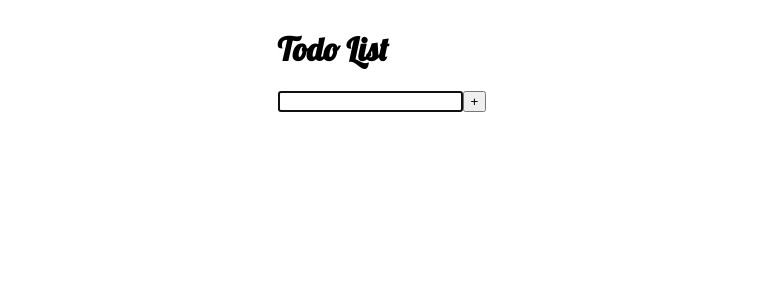
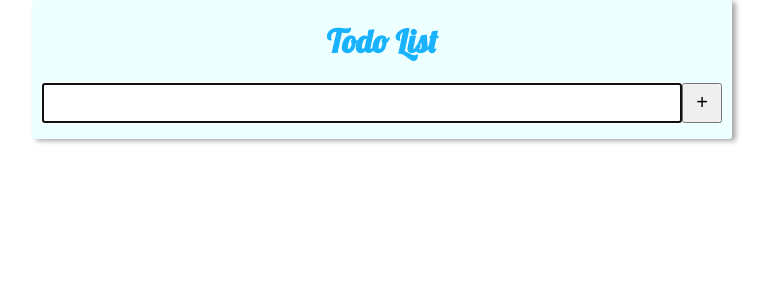
Before and after one commit to makstheimba/react_redux_todo, a React app: page / in a window 1280 px wide. Shown: the top 300 px of the page, without its empty margins (258-1028 px from the left). Built offline with nearby package versions, Linux system fonts and the light colour scheme.

Commit message:
Styling todos

```diff
--- a/src/App.js
+++ b/src/App.js
@@ -11,7 +11,7 @@ function TodoForm(props) {
     }
 
     return (
-            <form onSubmit={e => {addTodoAndClear(e, input)}}>
+            <form onSubmit={e => {addTodoAndClear(e, input)}} className = "todoForm">
                 <input autoFocus ref={val => {input = val}}/>
                 <button type="submit">+</button>
             </form>
@@ -25,7 +25,7 @@ class TodoList extends React.Component {
         this.state = {editing: null};
 
         this.editEntry = this.editEntry.bind(this);
-
+        this.toggleEditing = this.toggleEditing.bind(this);
     }
     toggleEditing(todoID) {
         this.setState({editing: todoID});
@@ -38,15 +38,23 @@ class TodoList extends React.Component {
 
     renderOrEdit(todo, edit, remove) {
         if (this.state.editing === todo._id) {
-            console.log("test editingf" + todo._id);
             return (
-                <form key = {this.state.editing} onSubmit={(e) => this.editEntry(e, this.props.editData, this.input)}>
+                <form
+                    key = {this.state.editing}
+                    onSubmit={(e) => this.editEntry(e, this.props.editData, this.input)}
+                    className = "todoForm"
+                >
                     <input autoFocus ref={val => {this.input = val}} />
                     <button type="submit">ok</button>
                 </form>
             )
         } else {
-            return <Todo key={todo._id} todo={todo} edit={this.toggleEditing.bind(this, todo._id)} remove={this.props.remove} />
+            return <Todo
+                        key={todo._id}
+                        todo={todo}
+                        toggleEditing={() => this.toggleEditing(todo._id)}
+                        remove={this.props.remove}
+                    />
         }
     }
     render() {
@@ -60,11 +68,14 @@ class TodoList extends React.Component {
     }
 }
 
-const Todo = ({todo, edit, remove}) => {
+const Todo = ({todo, toggleEditing, remove}) => {
     return (
-        <li onDoubleClick={() => remove(todo._id)}>
+        <li
+            onDoubleClick={() => remove(todo._id)}
+            className = "todo"
+        >
             {todo.text}
-            <button onClick={() => edit(todo._id)}>Edit</button>
+            <button onClick={() => toggleEditing(todo._id)}>Edit</button>
         </li>
     )
 }
@@ -88,16 +99,12 @@ class App extends React.Component {
     }
     editData(id, newVal) {
         const entryID = this.state.data.findIndex(item => item._id === id);
-        let newEntry = this.state.data[entryID];
-        console.log(newEntry);
-        newEntry.text = newVal;
-        this.state.data.splice(entryID, 1, newEntry);
+        this.state.data[entryID].text = newVal;
         this.setState({data: this.state.data});
-        console.log(typeof this.state.data);
     }
     render() {
         return (
-            <div>
+            <div className = "app">
                 <h1>Todo List</h1>
                 <TodoForm addTodo={this.addTodo} />
                 <TodoList todos={this.state.data} editData={this.editData} remove={this.remove} />
--- a/src/style.scss
+++ b/src/style.scss
@@ -1,9 +1,15 @@
+$input-height: 40px;
+$font-size: 20px;
 body {
+    width: 100%;
+    margin: 0;
     display: flex;
     justify-content: center;
 }
 h1 {
     font-family: Lobster, 'Times New Roman', Times, serif;
+    text-align: center;
+    color: #18b2ff;
 }
 ul {
     list-style-type: none;
@@ -13,3 +19,41 @@ li {
     padding-top: 5px;
     font-family: Verdana, Geneva, Tahoma, sans-serif;
 }
+.todoForm {
+    padding: 0 10px;
+    input {
+        box-sizing: border-box;
+        height: $input-height;
+        width: 50vw;
+        padding-left: 5px;
+        font-size: $font-size;
+    }
+    button {
+        height: $input-height;
+        width: $input-height;
+        font-size: $font-size;
+    }
+}
+.todo {
+    font-size: $font-size;
+    padding: 10px;
+    &:nth-of-type(2n){
+        background-color: #eff;
+    }
+    &:nth-of-type(2n+1){
+        background-color: #ddeeff;
+    }
+}
+#root {
+    background-color: #eff;
+    box-shadow: 4px 2px 5px 0 #aaa;
+    border-radius: 3px;
+}
+@media (max-width:500px) {
+    .todoForm {
+        padding: 5px;
+        input {
+            width: 80vw;
+        }
+    }
+}
```
